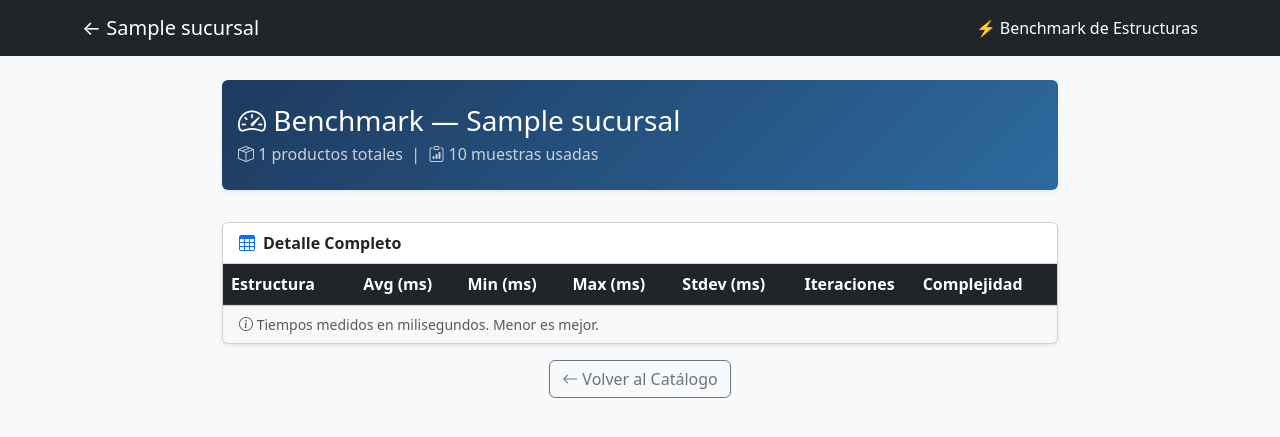
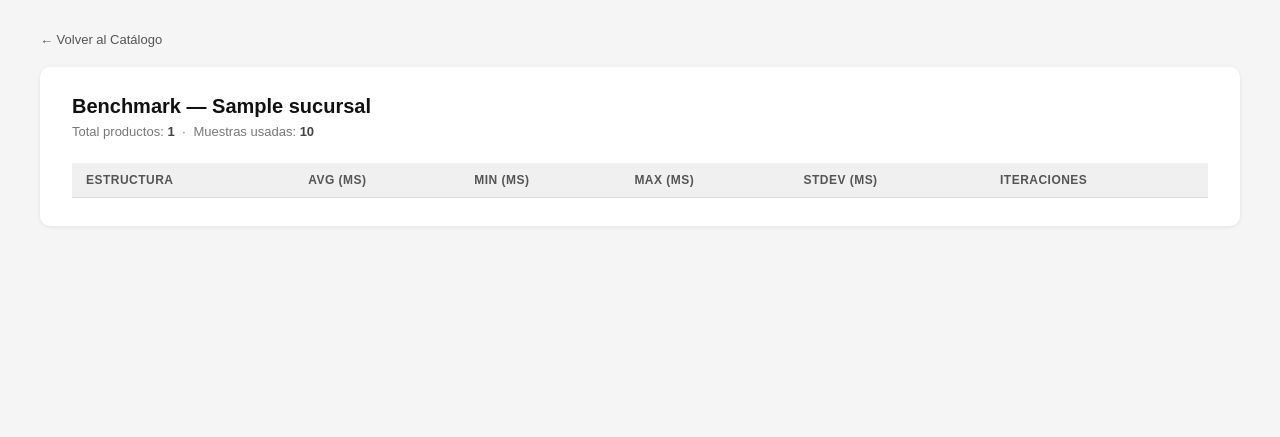
Before and after one commit to Mynor-M-50/Proyecto_1_Fase_2_EDD_Mynor_Monzon_1S_2026, a Flask app: template Fronted/templates/benchmark.html in a window 1280 px wide. Shown: the top 437 px of the page. Run offline with Flask 3, Linux system fonts and the light colour scheme; the template is opened without the code that fills it: most values are stand-ins (such as "Sample title", 1, 10 or a date in 2020); lists and menus that the app fills with data are empty.

```diff
--- a/Fronted/templates/benchmark.html
+++ b/Fronted/templates/benchmark.html
@@ -3,113 +3,143 @@
 <head>
     <meta charset="UTF-8">
     <title>Benchmark - {{ sucursal.nombre }}</title>
-    <link href="https://cdn.jsdelivr.net/npm/bootstrap@5.3.0/dist/css/bootstrap.min.css" rel="stylesheet">
-    <link href="https://cdn.jsdelivr.net/npm/bootstrap-icons@1.10.5/font/bootstrap-icons.css" rel="stylesheet">
+    <style>
+        * { box-sizing: border-box; }
+
+        body {
+            font-family: Arial, sans-serif;
+            margin: 0;
+            padding: 30px 40px;
+            background: #f5f5f5;
+            color: #222;
+        }
+
+        a.volver {
+            display: inline-block;
+            margin-bottom: 20px;
+            font-size: 13px;
+            color: #555;
+            text-decoration: none;
+        }
+        a.volver:hover { color: #111; }
+
+        .card {
+            background: #fff;
+            border-radius: 10px;
+            padding: 28px 32px;
+            box-shadow: 0 1px 4px rgba(0,0,0,0.08);
+        }
+
+        h2 {
+            margin: 0 0 6px;
+            font-size: 20px;
+            font-weight: 600;
+            color: #111;
+        }
+
+        .meta {
+            font-size: 13px;
+            color: #777;
+            margin: 0 0 24px;
+        }
+        .meta strong { color: #444; }
+
+        table {
+            border-collapse: collapse;
+            width: 100%;
+        }
+
+        thead tr {
+            background: #f0f0f0;
+        }
+
+        th {
+            padding: 10px 14px;
+            font-size: 12px;
+            font-weight: 600;
+            color: #555;
+            text-transform: uppercase;
+            letter-spacing: 0.04em;
+            border-bottom: 1px solid #ddd;
+            text-align: left;
+        }
+
+        td {
+            padding: 10px 14px;
+            font-size: 14px;
+            color: #333;
+            border-bottom: 1px solid #eee;
+        }
+
+        tbody tr:last-child td { border-bottom: none; }
+
+        tbody tr:hover { background: #fafafa; }
+
+        .badge {
+            display: inline-block;
+            font-size: 12px;
+            font-weight: 600;
+            padding: 3px 10px;
+            border-radius: 99px;
+        }
+
+        .badge-lista  { background: #e8f0fe; color: #1a56c4; }
+        .badge-avl    { background: #e1f5ee; color: #0f6e56; }
+        .badge-hash   { background: #fef3e2; color: #854f0b; }
+        .badge-bplus  { background: #fdecea; color: #993c1d; }
+        .badge-brange { background: #f0eefe; color: #3c3489; }
+
+        .num { font-variant-numeric: tabular-nums; }
+        .muted { color: #999; }
+    </style>
 </head>
-<body class="bg-light">
+<body>
 
-<nav class="navbar navbar-dark bg-dark">
-    <div class="container">
-        <a class="navbar-brand" href="/sucursal/{{ sucursal.id }}">← {{ sucursal.nombre }}</a>
-        <span class="navbar-text text-white">⚡ Benchmark de Estructuras</span>
-    </div>
-</nav>
+<a class="volver" href="/sucursal/{{ sucursal.id }}">← Volver al Catálogo</a>
 
-<div class="container mt-4" style="max-width: 860px;">
+<div class="card">
+    <h2>Benchmark — {{ sucursal.nombre }}</h2>
+    <p class="meta">
+        Total productos: <strong>{{ resultados.counts.total_productos }}</strong>
+        &nbsp;·&nbsp;
+        Muestras usadas: <strong>{{ resultados.counts.muestras_usadas }}</strong>
+    </p>
 
-    <!-- Header -->
-    <div class="card shadow-sm mb-4 border-0" style="background: linear-gradient(135deg, #1e3a5f, #2d6a9f);">
-        <div class="card-body text-white py-4">
-            <h3 class="mb-1"><i class="bi bi-speedometer2"></i> Benchmark — {{ sucursal.nombre }}</h3>
-            <p class="mb-0 opacity-75">
-                <i class="bi bi-box-seam"></i> {{ resultados.counts.total_productos }} productos totales &nbsp;|&nbsp;
-                <i class="bi bi-clipboard-data"></i> {{ resultados.counts.muestras_usadas }} muestras usadas
-            </p>
-        </div>
-    </div>
-
-    <!-- Tarjetas resumen -->
     {% set estructuras = [
-        ('lista',    'Lista Enlazada', 'bi-list-ul',        'danger',  'Búsqueda lineal O(n)'),
-        ('avl',      'Árbol AVL',      'bi-diagram-3',      'primary', 'Búsqueda balanceada O(log n)'),
-        ('hash',     'Tabla Hash',     'bi-hash',           'success', 'Acceso directo O(1)'),
-        ('bplus',    'Árbol B+',       'bi-node-plus',      'warning', 'Por categoría O(log n)'),
-        ('b_range',  'Árbol B Rango',  'bi-calendar-range', 'info',    'Rango de fechas O(log n + k)')
+        ('lista',   'Lista',   'lista'),
+        ('avl',     'AVL',     'avl'),
+        ('hash',    'Hash',    'hash'),
+        ('bplus',   'B+',      'bplus'),
+        ('b_range', 'B rango', 'brange')
     ] %}
 
-    <div class="row g-3 mb-4">
-        {% for key, label, icon, color, desc in estructuras %}
-        {% if resultados[key] %}
-        <div class="col-md-4">
-            <div class="card h-100 shadow-sm border-{{ color }} border-top border-3">
-                <div class="card-body">
-                    <div class="d-flex align-items-center mb-2">
-                        <span class="badge bg-{{ color }} me-2 fs-6 p-2"><i class="bi {{ icon }}"></i></span>
-                        <strong>{{ label }}</strong>
-                    </div>
-                    <h2 class="text-{{ color }} mb-0">{{ resultados[key].avg }} <small class="fs-6 text-muted">ms</small></h2>
-                    <small class="text-muted">promedio</small>
-                    <hr class="my-2">
-                    <small class="text-muted fst-italic">{{ desc }}</small>
-                </div>
-            </div>
-        </div>
-        {% endif %}
-        {% endfor %}
-    </div>
-
-    <!-- Tabla detallada -->
-    <div class="card shadow-sm">
-        <div class="card-header bg-white d-flex align-items-center gap-2">
-            <i class="bi bi-table text-primary"></i>
-            <strong>Detalle Completo</strong>
-        </div>
-        <div class="card-body p-0">
-            <table class="table table-hover mb-0 align-middle">
-                <thead class="table-dark">
+    <table>
+        <thead>
             <tr>
                 <th>Estructura</th>
-                        <th class="text-center">Avg (ms)</th>
-                        <th class="text-center">Min (ms)</th>
-                        <th class="text-center">Max (ms)</th>
-                        <th class="text-center">Stdev (ms)</th>
-                        <th class="text-center">Iteraciones</th>
-                        <th>Complejidad</th>
+                <th>Avg (ms)</th>
+                <th>Min (ms)</th>
+                <th>Max (ms)</th>
+                <th>Stdev (ms)</th>
+                <th>Iteraciones</th>
             </tr>
         </thead>
         <tbody>
-                    {% for key, label, icon, color, desc in estructuras %}
+            {% for key, label, cls in estructuras %}
             {% if resultados[key] %}
             <tr>
-                        <td>
-                            <span class="badge bg-{{ color }} me-1"><i class="bi {{ icon }}"></i></span>
-                            {{ label }}
-                        </td>
-                        <td class="text-center fw-bold text-{{ color }}">{{ resultados[key].avg }}</td>
-                        <td class="text-center text-success">{{ resultados[key].min }}</td>
-                        <td class="text-center text-danger">{{ resultados[key].max }}</td>
-                        <td class="text-center text-muted">{{ resultados[key].stdev }}</td>
-                        <td class="text-center"><span class="badge bg-secondary">{{ resultados[key].n }}</span></td>
-                        <td><small class="text-muted fst-italic">{{ desc }}</small></td>
+                <td><span class="badge badge-{{ cls }}">{{ label }}</span></td>
+                <td class="num">{{ resultados[key].avg }}</td>
+                <td class="num muted">{{ resultados[key].min }}</td>
+                <td class="num muted">{{ resultados[key].max }}</td>
+                <td class="num muted">{{ resultados[key].stdev }}</td>
+                <td class="num">{{ resultados[key].n }}</td>
             </tr>
             {% endif %}
             {% endfor %}
         </tbody>
     </table>
 </div>
-        <div class="card-footer text-muted small">
-            <i class="bi bi-info-circle"></i> Tiempos medidos en milisegundos. Menor es mejor.
-        </div>
-    </div>
 
-    <div class="text-center mt-3 mb-5">
-        <a href="/sucursal/{{ sucursal.id }}" class="btn btn-outline-secondary">
-            <i class="bi bi-arrow-left"></i> Volver al Catálogo
-        </a>
-    </div>
-
-</div>
-
-<script src="https://cdn.jsdelivr.net/npm/bootstrap@5.3.0/dist/js/bootstrap.bundle.min.js"></script>
 </body>
 </html>
--- a/app.py
+++ b/app.py
@@ -22,6 +22,11 @@ app.secret_key = "super_secret_key_proy2"
 logger = Logger(nombre_archivo=os.path.join(os.path.dirname(__file__), "log.txt"))
 grafo = Grafo()
 sucursales = {}
+
+# Estado para transferencias en tiempo real
+active_transfers = {}
+transfer_counter = 0
+transfer_lock = threading.Lock()
 
 
 # ─── HELPER ──────────────────────────────────────────────────────────────────
@@ -68,6 +73,199 @@ def devolver_producto_a_origen(producto):
         s_origen.catalogo.agregar_producto(producto)
 
     return True
+
+
+# ─── LÓGICA DE TRANSFERENCIA AUTOMÁTICA CON HILOS ─────────────────────────
+
+def procesar_producto_en_sucursal(transfer_id, producto, sucursal_id, es_origen, es_destino_final):
+    """Procesa un producto en una sucursal: ingreso -> traspaso -> salida"""
+    s = sucursales.get(sucursal_id)
+    if not s:
+        return
+
+    # 1. Ingreso a la sucursal
+    producto.estado = "en_cola_ingreso"
+    producto.sucursal_actual = sucursal_id
+    s.cola_ingreso.enqueue(producto)
+
+    with transfer_lock:
+        if transfer_id in active_transfers:
+            active_transfers[transfer_id]['steps'].append({
+                'sucursal': sucursal_id,
+                'action': 'ingreso',
+                'producto': producto.nombre,
+                'timestamp': time.time()
+            })
+
+    time.sleep(s.t_ingreso)
+
+    # Sacar de ingreso y pasar a traspaso (o catálogo si es destino final)
+    _, nueva_ingreso = extraer_producto_de_cola(s.cola_ingreso, producto.codigo_barras)
+    s.cola_ingreso = nueva_ingreso
+
+    if es_destino_final:
+        # Es destino final: pasa al catálogo
+        producto.estado = "disponible"
+        existente = s.catalogo.buscar_por_codigo(producto.codigo_barras)
+        if not existente:
+            s.catalogo.agregar_producto(producto)
+
+        with transfer_lock:
+            if transfer_id in active_transfers:
+                active_transfers[transfer_id]['steps'].append({
+                    'sucursal': sucursal_id,
+                    'action': 'finalizado',
+                    'producto': producto.nombre,
+                    'timestamp': time.time()
+                })
+                active_transfers[transfer_id]['status'] = 'completed'
+        return
+
+    # No es destino final: va a cola de traspaso
+    producto.estado = "en_cola_traspaso"
+    s.cola_traspaso.enqueue(producto)
+
+    with transfer_lock:
+        if transfer_id in active_transfers:
+            active_transfers[transfer_id]['steps'].append({
+                'sucursal': sucursal_id,
+                'action': 'traspaso',
+                'producto': producto.nombre,
+                'timestamp': time.time()
+            })
+
+    time.sleep(s.t_traspaso)
+
+    # Sacar de traspaso y pasar a salida
+    _, nueva_traspaso = extraer_producto_de_cola(s.cola_traspaso, producto.codigo_barras)
+    s.cola_traspaso = nueva_traspaso
+
+    producto.estado = "en_cola_salida"
+    s.cola_salida.enqueue(producto)
+
+    with transfer_lock:
+        if transfer_id in active_transfers:
+            active_transfers[transfer_id]['steps'].append({
+                'sucursal': sucursal_id,
+                'action': 'salida',
+                'producto': producto.nombre,
+                'timestamp': time.time()
+            })
+
+    time.sleep(s.t_despacho)
+
+    # Determinar siguiente sucursal basándose en la ruta almacenada
+    with transfer_lock:
+        if transfer_id not in active_transfers:
+            return
+        ruta = active_transfers[transfer_id]['ruta']
+        current_idx = ruta.index(sucursal_id) if sucursal_id in ruta else -1
+        if current_idx == -1 or current_idx >= len(ruta) - 1:
+            return
+        siguiente_sucursal_id = ruta[current_idx + 1]
+
+    # Enviar a la siguiente sucursal
+    _, nueva_salida = extraer_producto_de_cola(s.cola_salida, producto.codigo_barras)
+    s.cola_salida = nueva_salida
+
+    # Iniciar hilo para la siguiente sucursal
+    es_destino = (siguiente_sucursal_id == active_transfers[transfer_id]['destino'])
+    t = threading.Thread(
+        target=procesar_producto_en_sucursal,
+        args=(transfer_id, producto, siguiente_sucursal_id, False, es_destino),
+        daemon=True
+    )
+    t.start()
+
+
+def iniciar_transferencia_automatica(origen_id, destino_id, codigo):
+    """Inicia la transferencia automática de un producto usando hilos"""
+    global transfer_counter
+
+    s_origen = sucursales.get(origen_id)
+    if not s_origen:
+        return None, "Sucursal origen no encontrada"
+
+    # Buscar el producto en el catálogo
+    producto = s_origen.catalogo.buscar_por_codigo(codigo)
+    if not producto:
+        return None, "Producto no encontrado en el catálogo"
+
+    ruta_ids = grafo.obtener_ruta(origen_id, destino_id)
+    if not ruta_ids or len(ruta_ids) < 2:
+        return None, "No existe ruta entre estas sucursales"
+
+    with transfer_lock:
+        transfer_counter += 1
+        transfer_id = f"T{transfer_counter}"
+
+        active_transfers[transfer_id] = {
+            'id': transfer_id,
+            'producto': producto.nombre,
+            'codigo': codigo,
+            'origen': origen_id,
+            'destino': destino_id,
+            'ruta': ruta_ids,
+            'status': 'in_progress',
+            'steps': [],
+            'start_time': time.time()
+        }
+
+    # Configurar producto
+    producto.origen_traslado = origen_id
+    producto.estado = "en_transito"
+
+    # Agregar a cola_salida del origen (para visualización)
+    s_origen.cola_salida.enqueue(producto)
+
+    # Iniciar envío desde el origen
+    t = threading.Thread(
+        target=enviar_desde_origen,
+        args=(transfer_id, producto, ruta_ids),
+        daemon=True
+    )
+    t.start()
+
+    return transfer_id, None
+
+
+def enviar_desde_origen(transfer_id, producto, ruta_ids):
+    """Procesa el envío del producto desde la sucursal origen"""
+    origen_id = ruta_ids[0]
+    s_origen = sucursales.get(origen_id)
+    if not s_origen:
+        return
+
+    # Tiempo de despacho en origen (producto está en cola_salida)
+    time.sleep(s_origen.t_despacho)
+
+    # Producto sale de la sucursal origen
+    _, nueva_salida = extraer_producto_de_cola(s_origen.cola_salida, producto.codigo_barras)
+    s_origen.cola_salida = nueva_salida
+
+    # Eliminar del catálogo origen después de despachar
+    s_origen.catalogo.eliminar_producto(producto.codigo_barras)
+
+    with transfer_lock:
+        if transfer_id in active_transfers:
+            active_transfers[transfer_id]['steps'].append({
+                'sucursal': origen_id,
+                'action': 'salida',
+                'producto': producto.nombre,
+                'timestamp': time.time()
+            })
+
+    # Procesar en la siguiente sucursal (si existe)
+    if len(ruta_ids) > 1:
+        siguiente_id = ruta_ids[1]
+        es_destino = (siguiente_id == ruta_ids[-1])
+        t = threading.Thread(
+            target=procesar_producto_en_sucursal,
+            args=(transfer_id, producto, siguiente_id, False, es_destino),
+            daemon=True
+        )
+        t.start()
+
 
 def limpiar_traspaso_async(sucursal, codigo, delay):
     """Hilo que limpia la cola de traspaso después de t_traspaso segundos."""
@@ -347,6 +545,35 @@ def ver_rutas():
                         grafo_img=grafo_img)
 
 
+# ─── API TRANSFERENCIAS (AJAX) ────────────────────────────────────
+@app.route('/api/transferencias')
+def api_transferencias():
+    """Devuelve el estado actual de las transferencias activas"""
+    with transfer_lock:
+        transfers = []
+        completed = []
+        for tid, tdata in active_transfers.items():
+            if tdata['status'] == 'completed':
+                completed.append(tid)
+            transfers.append({
+                'id': tid,
+                'producto': tdata['producto'],
+                'codigo': tdata['codigo'],
+                'origen': tdata['origen'],
+                'destino': tdata['destino'],
+                'ruta': tdata['ruta'],
+                'status': tdata['status'],
+                'steps': tdata['steps'],
+                'start_time': tdata['start_time']
+            })
+        # Limpiar transferencias completadas antiguas (más de 5 minutos)
+        for tid in completed:
+            if time.time() - active_transfers[tid]['start_time'] > 300:
+                del active_transfers[tid]
+
+        return {'transferencias': transfers}
+
+
 # ─── TRASLADAR ───────────────────────────────────────────────────────────────
 @app.route('/trasladar', methods=['POST'])
 def trasladar():
@@ -354,54 +581,18 @@ def trasladar():
     destino_id = request.form['destino']
     codigo     = request.form['codigo']
 
-    s_origen  = sucursales.get(origen_id)
-    s_destino = sucursales.get(destino_id)
+    transfer_id, error = iniciar_transferencia_automatica(origen_id, destino_id, codigo)
 
-    if not s_origen or not s_destino:
-        flash("Sucursal inválida", "danger")
-        return redirect(url_for('ver_rutas'))
-
-    producto = s_origen.catalogo.buscar_por_codigo(codigo)
-    if not producto:
-        flash("Producto no encontrado en la sucursal origen", "warning")
+    if error:
+        flash(error, "danger")
         return redirect(url_for('ver_rutas'))
 
     ruta_ids = grafo.obtener_ruta(origen_id, destino_id)
-    if not ruta_ids:
-        flash("No existe una ruta entre estas sucursales", "danger")
-        return redirect(url_for('ver_rutas'))
+    flash(f"🚚 Transferencia iniciada: '{codigo}' de {origen_id} → {destino_id}.", "success")
+    flash(f"📍 Ruta: {' → '.join(ruta_ids)}", "info")
+    flash(f"⏳ El producto se está moviendo automáticamente por las sucursales.", "info")
 
-    # Calcular ETA
-    tiempo_total = 0
-    for i in range(len(ruta_ids)):
-        suc_actual = sucursales[ruta_ids[i]]
-        tiempo_total += suc_actual.t_ingreso + suc_actual.t_traspaso + suc_actual.t_despacho
-        if i < len(ruta_ids) - 1:
-            peso = grafo.get_peso(ruta_ids[i], ruta_ids[i + 1])
-            if peso is not None:
-                tiempo_total += peso
-
-    # Guardar origen para posible rollback/cancelación
-    producto.origen_traslado = origen_id
-    producto.estado = "en_transito"
-
-    # Eliminar del catálogo origen
-    s_origen.catalogo.eliminar_producto(codigo)
-
-    # Quitar de cola_salida del origen si estaba ahí
-    _, nueva_salida = extraer_producto_de_cola(s_origen.cola_salida, codigo)
-    s_origen.cola_salida = nueva_salida
-
-    # Solo llega a ingreso del destino
-    producto.estado = "en_cola_ingreso"
-    s_destino.cola_ingreso.enqueue(producto)
-
-    flash(f"🚚 Producto '{producto.nombre}' enviado de {origen_id} → {destino_id}.", "success")
-    flash(f"📥 El producto ya está esperando en la sucursal {destino_id}, en Cola de Ingreso.", "info")
-    flash(f"⏱️ ETA Total: {tiempo_total:.2f} segundos", "info")
-    flash(f"📍 Ruta: {' → '.join(ruta_ids)}", "secondary")
-
-    return redirect(url_for('ver_rutas'))
+    return redirect(url_for('ver_rutas', origen=origen_id, destino=destino_id))
 
 # ─── PROCESAR COLA INGRESO ────────────────────────────────────────────────────────
 @app.route('/sucursal/<sid>/procesar_ingreso', methods=['POST'])
--- a/log.txt
+++ b/log.txt
@@ -2,7 +2,7 @@
 [DUPLICADO] Linea 33: sucursal duplicada - S001
 [ERROR] Linea 34: tiempos no pueden ser negativos
 [FORMATO] Linea 35: formato incompleto (esperados 6 campos)
-[INFO] Sucursales cargadas correctamente: /tmp/tmp2w1jt540.csv
+[INFO] Sucursales cargadas correctamente: /tmp/tmp0l9lgpps.csv
 [DUPLICADO] Linea 1: conexión duplicada S012→S004
 [DUPLICADO] Linea 2: conexión duplicada S004→S028
 [DUPLICADO] Linea 3: conexión duplicada S028→S003
@@ -49,7 +49,7 @@
 [DUPLICADO] Linea 44: conexión duplicada S023→S015
 [DUPLICADO] Linea 45: conexión duplicada S023→S014
 [DUPLICADO] Linea 46: conexión duplicada S019→S012
-[INFO] Conexiones cargadas correctamente: /tmp/tmpquw21rbl.csv
+[INFO] Conexiones cargadas correctamente: /tmp/tmp9zya6nys.csv
 [DUPLICADO] Linea 721: duplicado - AI6HHIANOKQF
 [DUPLICADO] Linea 1402: duplicado - FTA9SKW7663BV
 [DUPLICADO] Linea 1500: duplicado - HA1PUQO2XGAD
@@ -146,4 +146,4 @@
 [FORMATO] Linea 3101: formato incompleto (esperados 8 campos)
 [FORMATO] Linea 3102: formato incompleto (esperados 8 campos)
 [FORMATO] Linea 3103: formato incompleto (esperados 8 campos)
-[INFO] Archivo cargado correctamente: /tmp/tmp7s_stw_8.csv
+[INFO] Archivo cargado correctamente: /tmp/tmpk3ezjeba.csv
```
Also changed, not shown: Fronted/templates/rutas.html (+80 -1 lines), Fronted/static/grafo_sucursales.png, Fronted/static/grafo_sucursales.svg, Reportes/grafo_sucursales.png, Reportes/grafo_sucursales.svg, 2 other files. Lines whose indentation alone changed are shown as unchanged.
